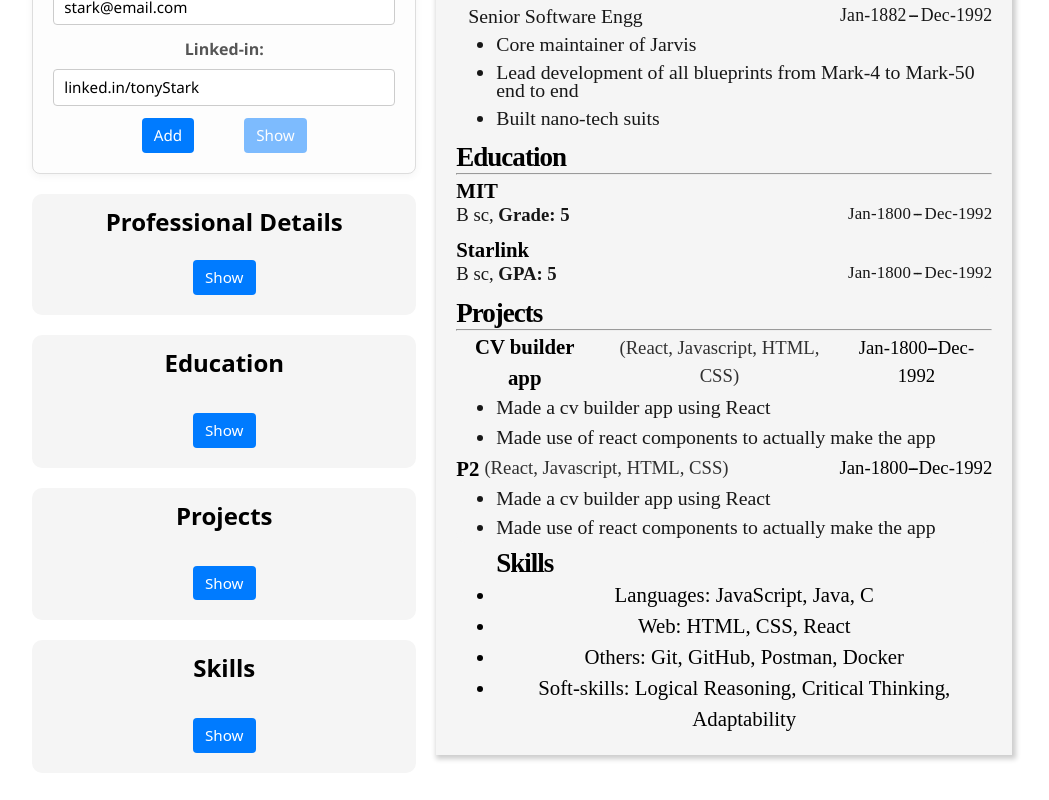
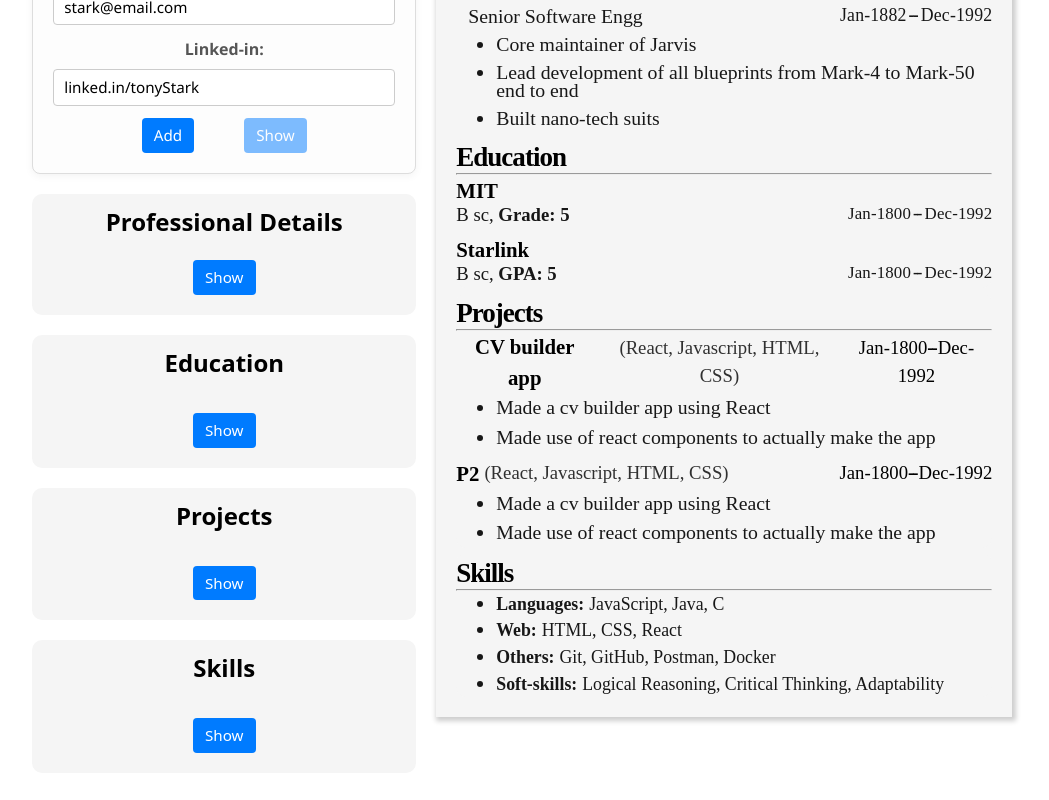
Before and after one commit to fromscode/cv-app, a React (Vite) app: page / in a window 1280 px wide. Shown: the part 314-1114 px from the top of the page, without its empty margins (83-1132 px from the left). Built offline with nearby package versions, Linux system fonts and the light colour scheme.

Commit message:
Style skills section of cv

```diff
--- a/src/components/CV.jsx
+++ b/src/components/CV.jsx
@@ -177,16 +177,20 @@ function Skills({ skills }) {
   for (const skill of skills) {
     skillList.push(
       <li key={skill.key}>
-        {skill.key}: {skill.value}
+        <div>
+          <h5>{skill.key}:</h5>
+          <span> {skill.value}</span>
+        </div>
       </li>,
     );
   }
 
   return (
-    <ul>
+    <div className="skills">
       <h3>Skills</h3>
-      {skillList}
-    </ul>
+      <hr />
+      <ul className="skill-list">{skillList}</ul>
+    </div>
   );
 }
 
--- a/src/styles/CV.css
+++ b/src/styles/CV.css
@@ -183,4 +183,31 @@ a:hover {
   text-align: left;
   opacity: 0.9;
   font-size: 0.95em;
+  margin-bottom: 5px;
 }
+
+.cv .skills {
+  padding: 0px;
+}
+
+.cv .skills ul {
+  text-align: left;
+  line-height: 1.3em;
+  font-size: 0.95em;
+  opacity: 0.9;
+
+  list-style-type: disc;
+}
+
+.cv .skills li div {
+  display: flex;
+}
+
+.cv .skills h5 {
+  margin-right: 5px;
+  font-size: 0.9em;
+}
+
+.cv .skills span {
+  font-size: 0.9em;
+}
```
